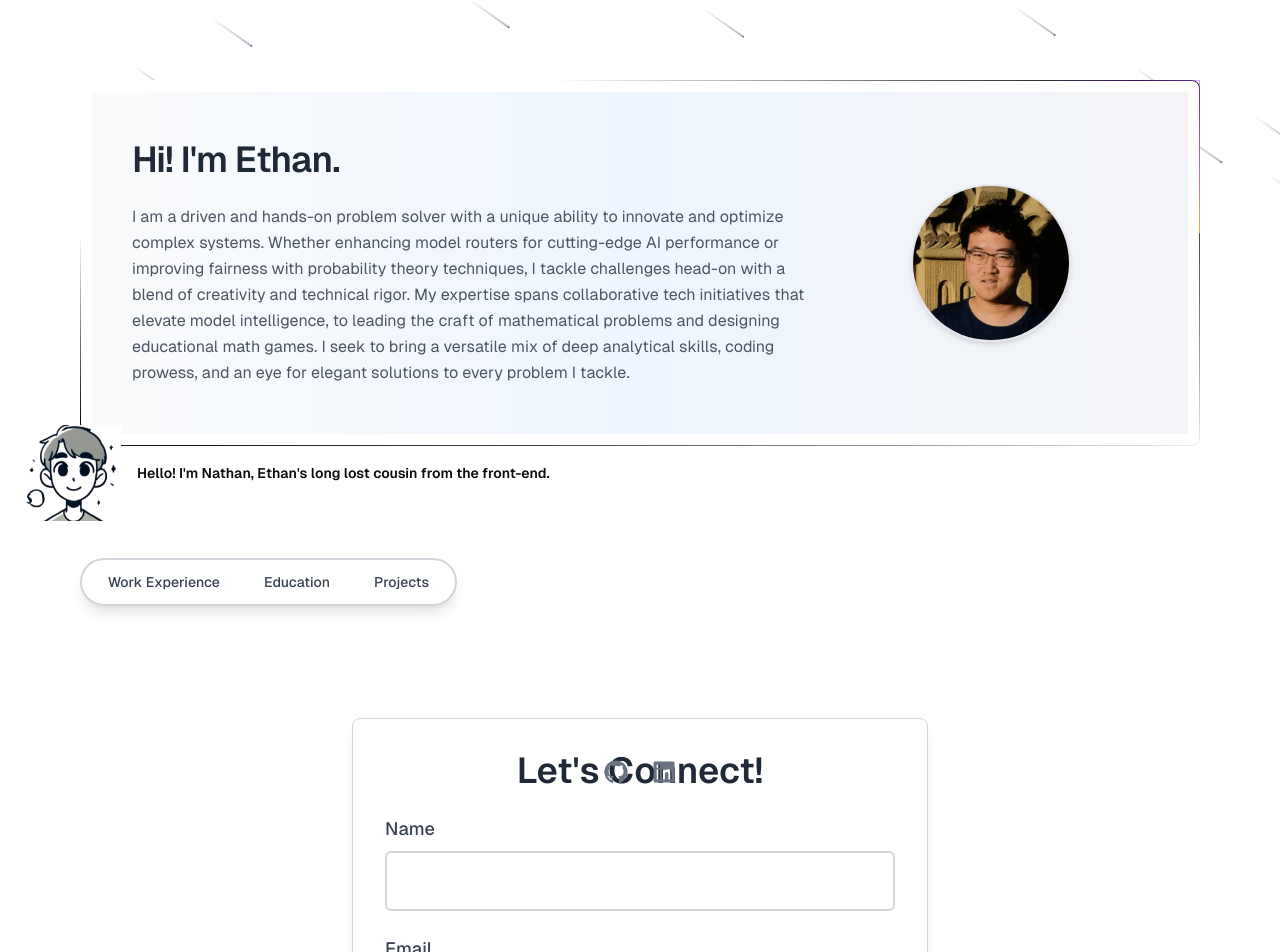
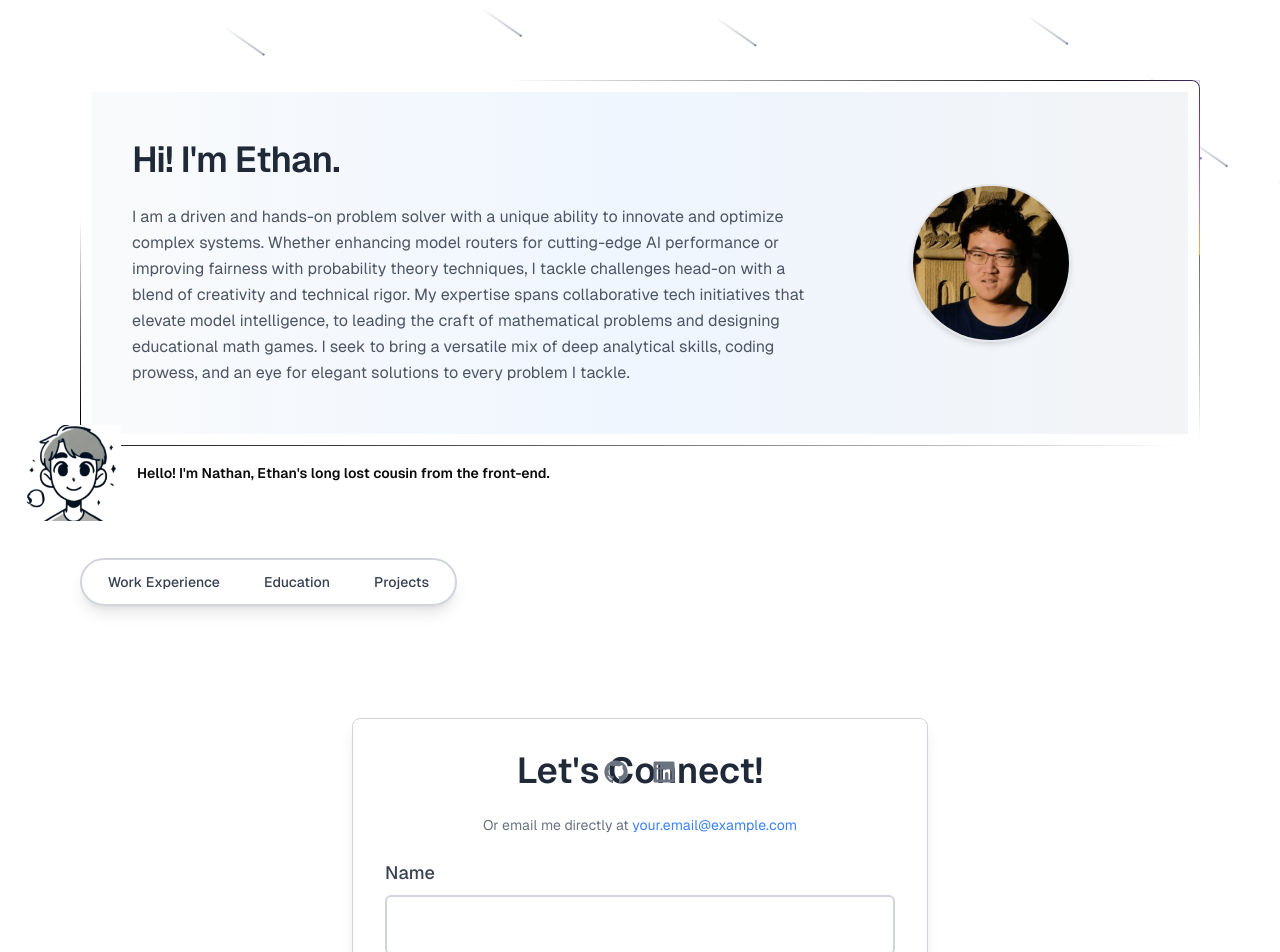
Before and after one commit to coderwizz/portfolio, a Next.js app: page / in a window 1280 px wide. Shown: the top 952 px of the page. Built offline with nearby package versions, Linux system fonts and the light colour scheme.

Commit message:
Update contact-form.tsx

```diff
--- a/components/ui/contact-form.tsx
+++ b/components/ui/contact-form.tsx
@@ -39,6 +39,12 @@ const ContactForm: React.FC = () => {
       className="w-full max-w-xl mx-auto mt-8 p-8 bg-white rounded-lg shadow-lg border border-gray-300 transform transition-all hover:scale-105"
     >
       <h2 className="text-4xl text-center font-semibold text-gray-800 mb-6">Let's Connect!</h2>
+      <p className="text-center text-sm text-gray-500 mb-6">
+        Or email me directly at{" "}
+        <a href="mailto:ez26@stanford.edu" className="text-blue-500 hover:underline">
+          your.email@example.com
+        </a>
+      </p>
 
       <div className="mb-6">
         <label htmlFor="name" className="block text-lg font-medium text-gray-700">Name</label>
```
